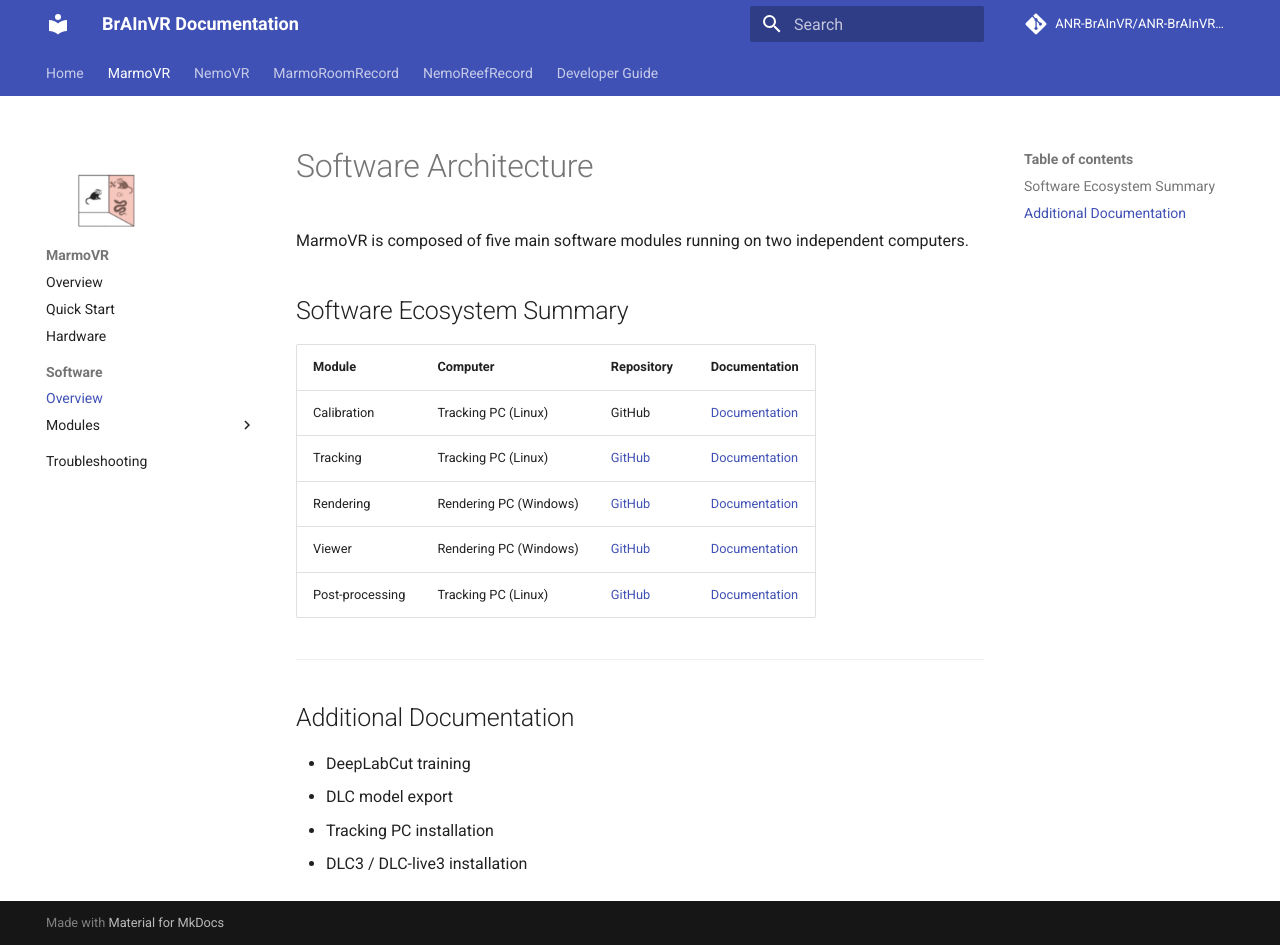
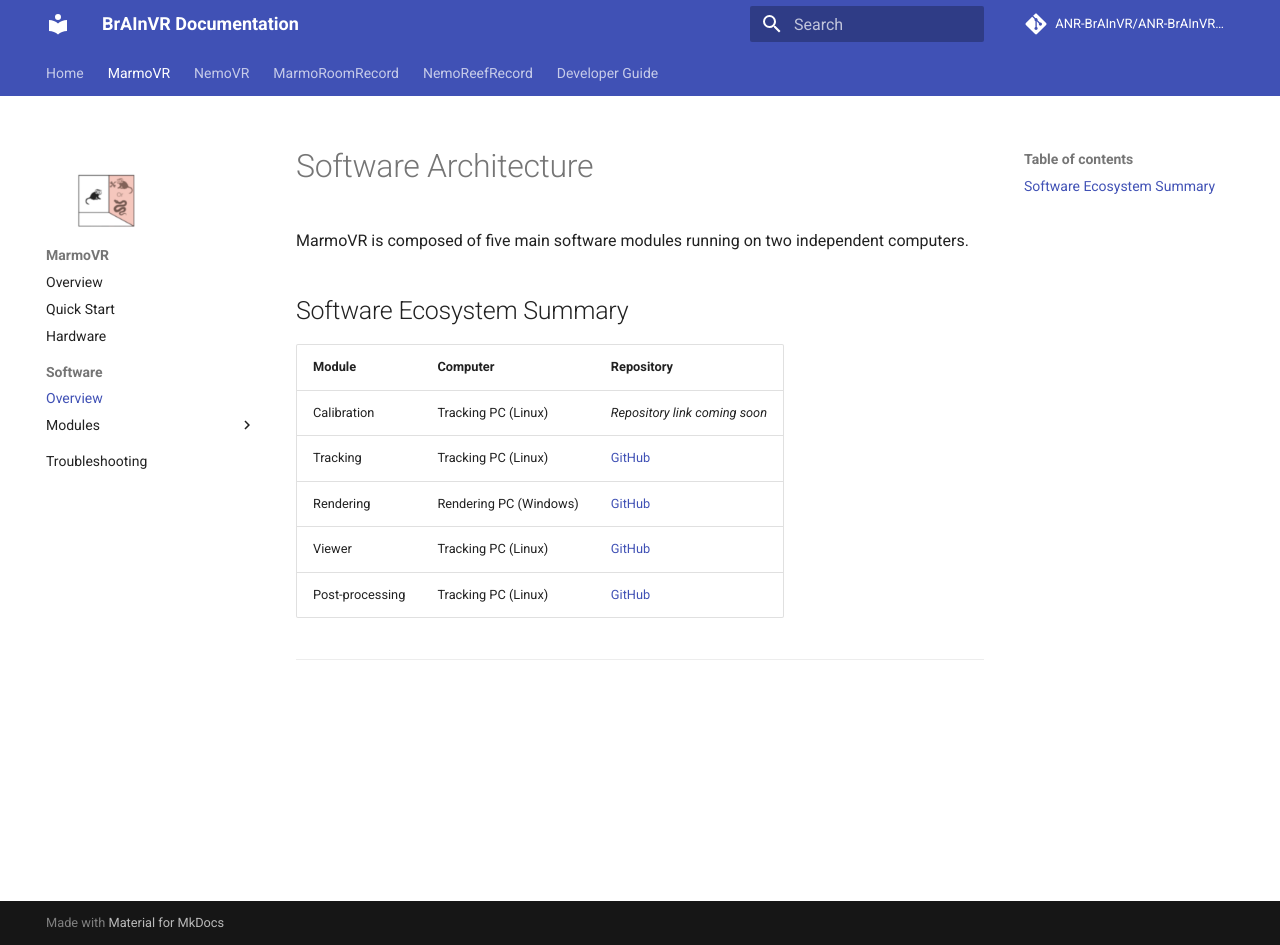
Before and after one commit to ANR-BrAInVR/ANR-BrAInVR.github.io, an MkDocs documentation site: the page built from docs/marmovr/software/index.md, in a window 1280 px wide and 945 px high. Built offline with MkDocs 1.6.1 and Material for MkDocs 9.7.7, drawn with Linux system fonts in a browser that asks for light colours; comment, search, counter and statistics services are not loaded.

Commit message:
docs: fix Viewer host and simplify software resource links

```diff
--- a/docs/marmovr/software/index.md
+++ b/docs/marmovr/software/index.md
@@ -4,19 +4,12 @@ MarmoVR is composed of five main software modules running on two independent com
 
 ## Software Ecosystem Summary
 
-| Module | Computer | Repository | Documentation |
-|---|---|---|---|
-| Calibration | Tracking PC (Linux) | GitHub | [Documentation](calibration/index.md) |
-| Tracking | Tracking PC (Linux) | [GitHub](https://github.com/ANR-BrAInVR/MarmoVR-Tracking){ target="_blank" rel="noopener" } | [Documentation](tracking/index.md) |
-| Rendering | Rendering PC (Windows) | [GitHub](https://github.com/ANR-BrAInVR/MarmoVR){ target="_blank" rel="noopener" } | [Documentation](rendering/index.md) |
-| Viewer | Rendering PC (Windows) | [GitHub](https://github.com/ANR-BrAInVR/MarmoVR-Viewer){ target="_blank" rel="noopener" } | [Documentation](viewer/index.md) |
-| Post-processing | Tracking PC (Linux) | [GitHub](https://github.com/ANR-BrAInVR/MarmoVR-PostProcessing){ target="_blank" rel="noopener" } | [Documentation](postprocessing/index.md) |
+| Module | Computer | Repository |
+|---|---|---|
+| Calibration | Tracking PC (Linux) | *Repository link coming soon* |
+| Tracking | Tracking PC (Linux) | [GitHub](https://github.com/ANR-BrAInVR/MarmoVR-Tracking){ target="_blank" rel="noopener" } |
+| Rendering | Rendering PC (Windows) | [GitHub](https://github.com/ANR-BrAInVR/MarmoVR){ target="_blank" rel="noopener" } |
+| Viewer | Tracking PC (Linux) | [GitHub](https://github.com/ANR-BrAInVR/MarmoVR-Viewer){ target="_blank" rel="noopener" } |
+| Post-processing | Tracking PC (Linux) | [GitHub](https://github.com/ANR-BrAInVR/MarmoVR-PostProcessing){ target="_blank" rel="noopener" } |
 
 ---
-
-## Additional Documentation
-
-- DeepLabCut training
-- DLC model export
-- Tracking PC installation
-- DLC3 / DLC-live3 installation
```
Also changed, not shown: docs/marmovr/software/calibration/index.md (+2 -3 lines), docs/marmovr/software/postprocessing/index.md (+0 -9 lines), docs/marmovr/software/rendering/index.md (+0 -6 lines), docs/marmovr/software/tracking/index.md (+1 -2 lines), docs/marmovr/software/viewer/index.md (+0 -1 lines).
